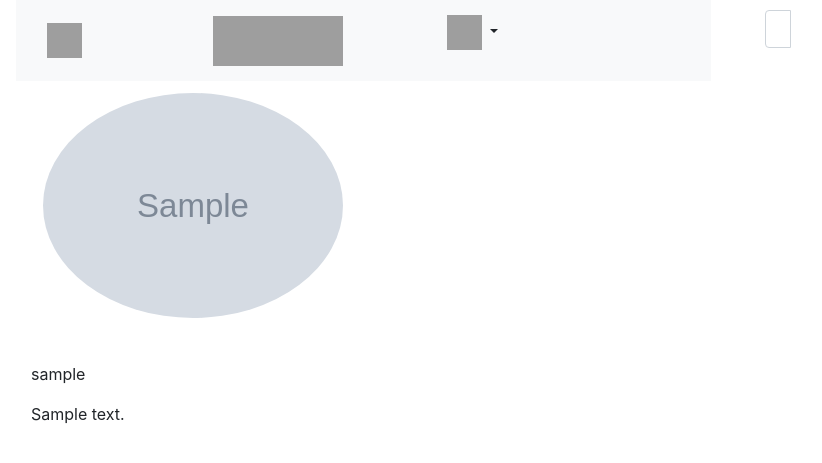
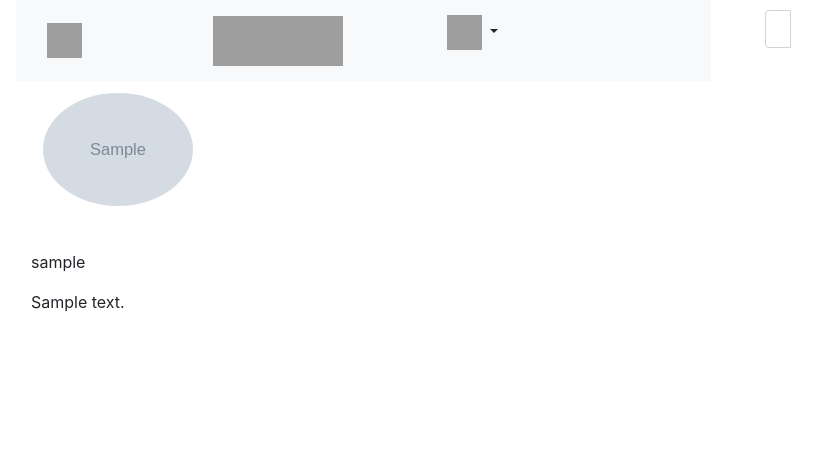
Before and after one commit to je-ss-y/Insta-memories, a Django app: page /accounts/profiledisplay in a window 1280 px wide. Shown: the top 463 px of the page, without its empty margins (54-876 px from the left). Run offline with Django 3.2, Linux system fonts and the light colour scheme; a user stored in the database is signed in; tables that the repository leaves empty hold one stand-in row (values such as "Sample post"); grey boxes marked "Sample" are stand-in pictures; some libraries are stand-ins or nearby versions; grey boxes are pictures that could not be loaded.

Commit message:
styled profile picture

```diff
--- a/posts/templates/all-posts/profiledisplay.html
+++ b/posts/templates/all-posts/profiledisplay.html
@@ -7,7 +7,7 @@
   <div class="jumbotron" style="background-color: transparent;padding:12px">
     <div class="row">
       <div class="col-md-4">
-        <img src="{{profilepicture.profilepicture.url}}" class="rounded-circle" alt="Image" style="width:300px">
+        <img src="{{profilepicture.profilepicture.url}}" class="rounded-circle" alt="Image" style="width:150px">
 
       </div>
     </div>
```
